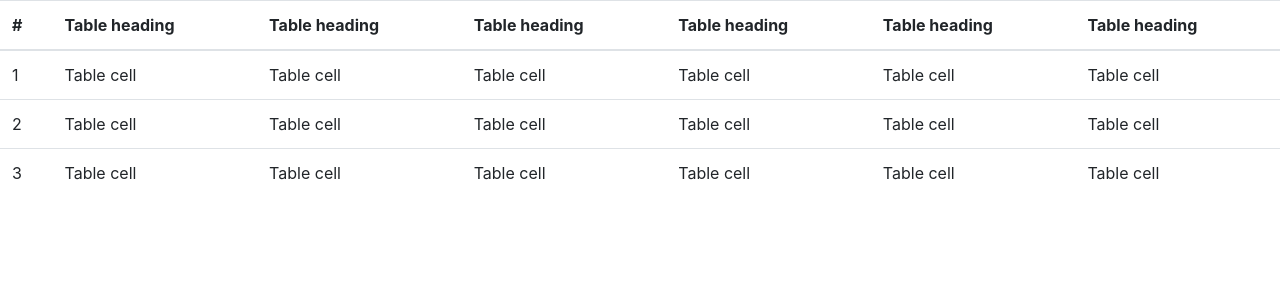
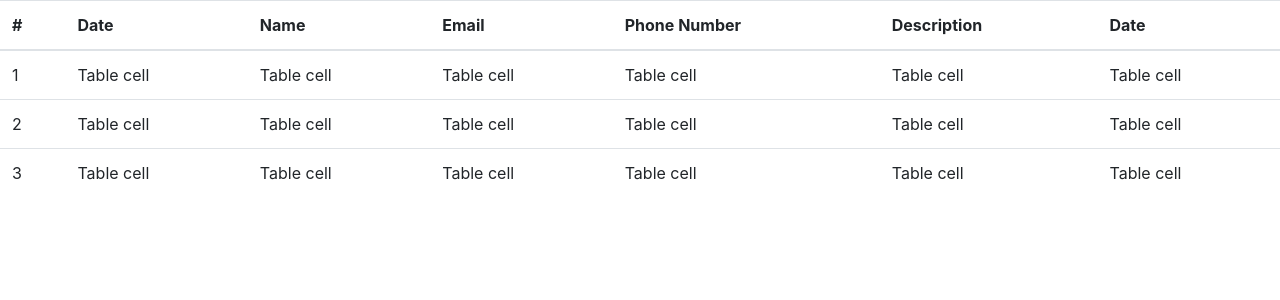
Before and after one commit to JRivera-31/Innovation-Auto-Repair, a Next.js app: page /dashboard in a window 1280 px wide. Shown: the top 300 px of the page. Built offline with nearby package versions, Linux system fonts and the light colour scheme.

Commit message:
table component

```diff
--- /dev/null
+++ b/components/DashboardTable/DashboardTable.js
@@ -0,0 +1,53 @@
+import Table from "react-bootstrap/Table";
+import API from '../../util/API';
+
+const DashboardTable = () => {
+    return (
+        <div>
+      <Table responsive>
+        <thead>
+          <tr>
+            <th>#</th>
+            <th>Date</th>
+            <th>Name</th>
+            <th>Email</th>
+            <th>Phone Number</th>
+            <th>Description</th>
+            <th>Date</th>
+          </tr>
+        </thead>
+        <tbody>
+          <tr>
+            <td>1</td>
+            <td>Table cell</td>
+            <td>Table cell</td>
+            <td>Table cell</td>
+            <td>Table cell</td>
+            <td>Table cell</td>
+            <td>Table cell</td>
+          </tr>
+          <tr>
+            <td>2</td>
+            <td>Table cell</td>
+            <td>Table cell</td>
+            <td>Table cell</td>
+            <td>Table cell</td>
+            <td>Table cell</td>
+            <td>Table cell</td>
+          </tr>
+          <tr>
+            <td>3</td>
+            <td>Table cell</td>
+            <td>Table cell</td>
+            <td>Table cell</td>
+            <td>Table cell</td>
+            <td>Table cell</td>
+            <td>Table cell</td>
+          </tr>
+        </tbody>
+      </Table>
+    </div>
+    )
+}
+
+export default DashboardTable;
--- a/pages/dashboard.js
+++ b/pages/dashboard.js
@@ -1,50 +1,8 @@
 import Table from "react-bootstrap/Table";
+import DashboardTable from '../components/DashboardTable/DashboardTable'
 
 export default function Dashboard() {
   return (
-    <div>
-      <Table responsive>
-        <thead>
-          <tr>
-            <th>#</th>
-            <th>Table heading</th>
-            <th>Table heading</th>
-            <th>Table heading</th>
-            <th>Table heading</th>
-            <th>Table heading</th>
-            <th>Table heading</th>
-          </tr>
-        </thead>
-        <tbody>
-          <tr>
-            <td>1</td>
-            <td>Table cell</td>
-            <td>Table cell</td>
-            <td>Table cell</td>
-            <td>Table cell</td>
-            <td>Table cell</td>
-            <td>Table cell</td>
-          </tr>
-          <tr>
-            <td>2</td>
-            <td>Table cell</td>
-            <td>Table cell</td>
-            <td>Table cell</td>
-            <td>Table cell</td>
-            <td>Table cell</td>
-            <td>Table cell</td>
-          </tr>
-          <tr>
-            <td>3</td>
-            <td>Table cell</td>
-            <td>Table cell</td>
-            <td>Table cell</td>
-            <td>Table cell</td>
-            <td>Table cell</td>
-            <td>Table cell</td>
-          </tr>
-        </tbody>
-      </Table>
-    </div>
+    <DashboardTable />
   );
 }
```
Also changed, not shown: seeders/seed.js (+20 -0 lines), 1 other file (tests, documents, lock files or other folders).
